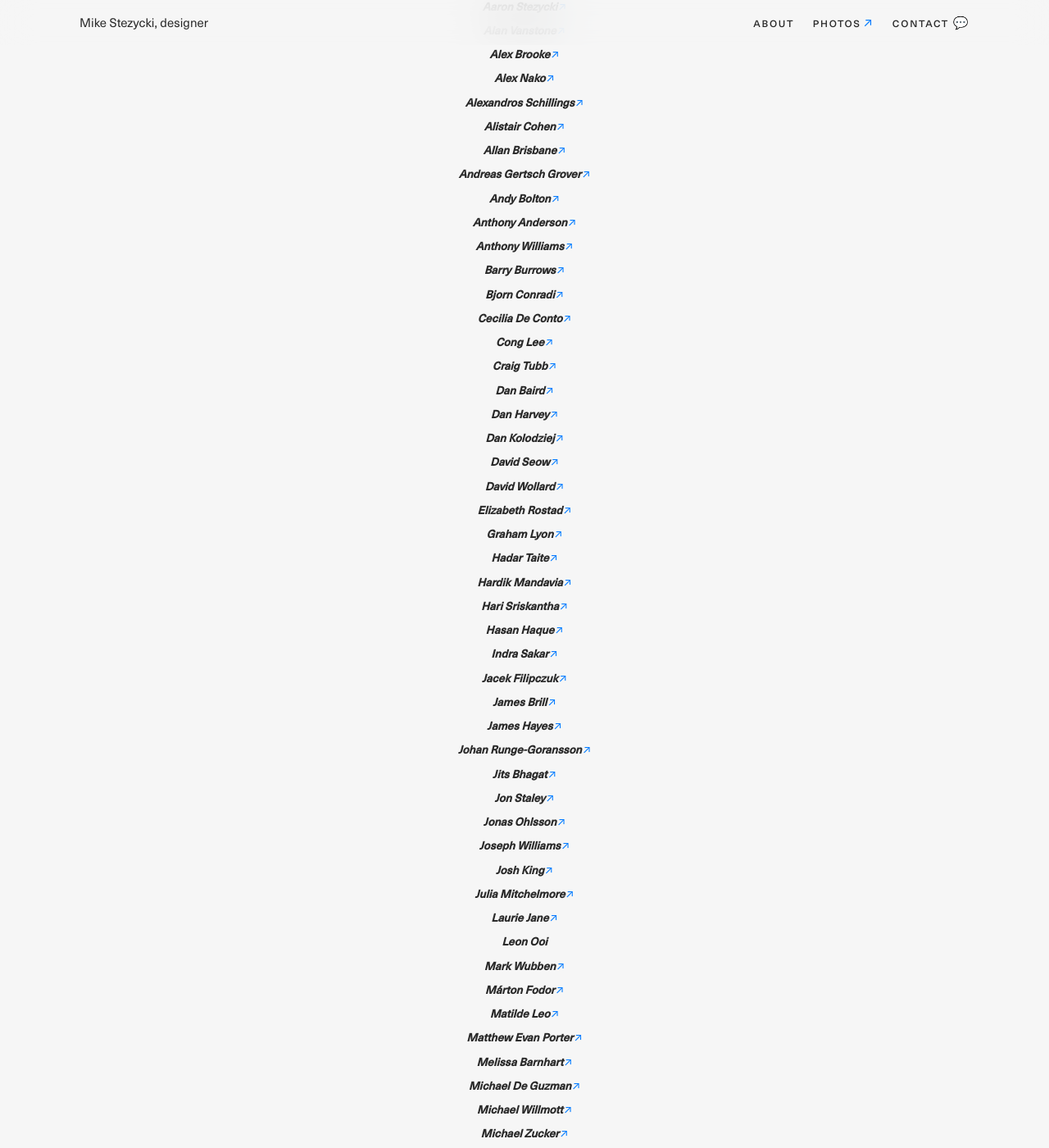
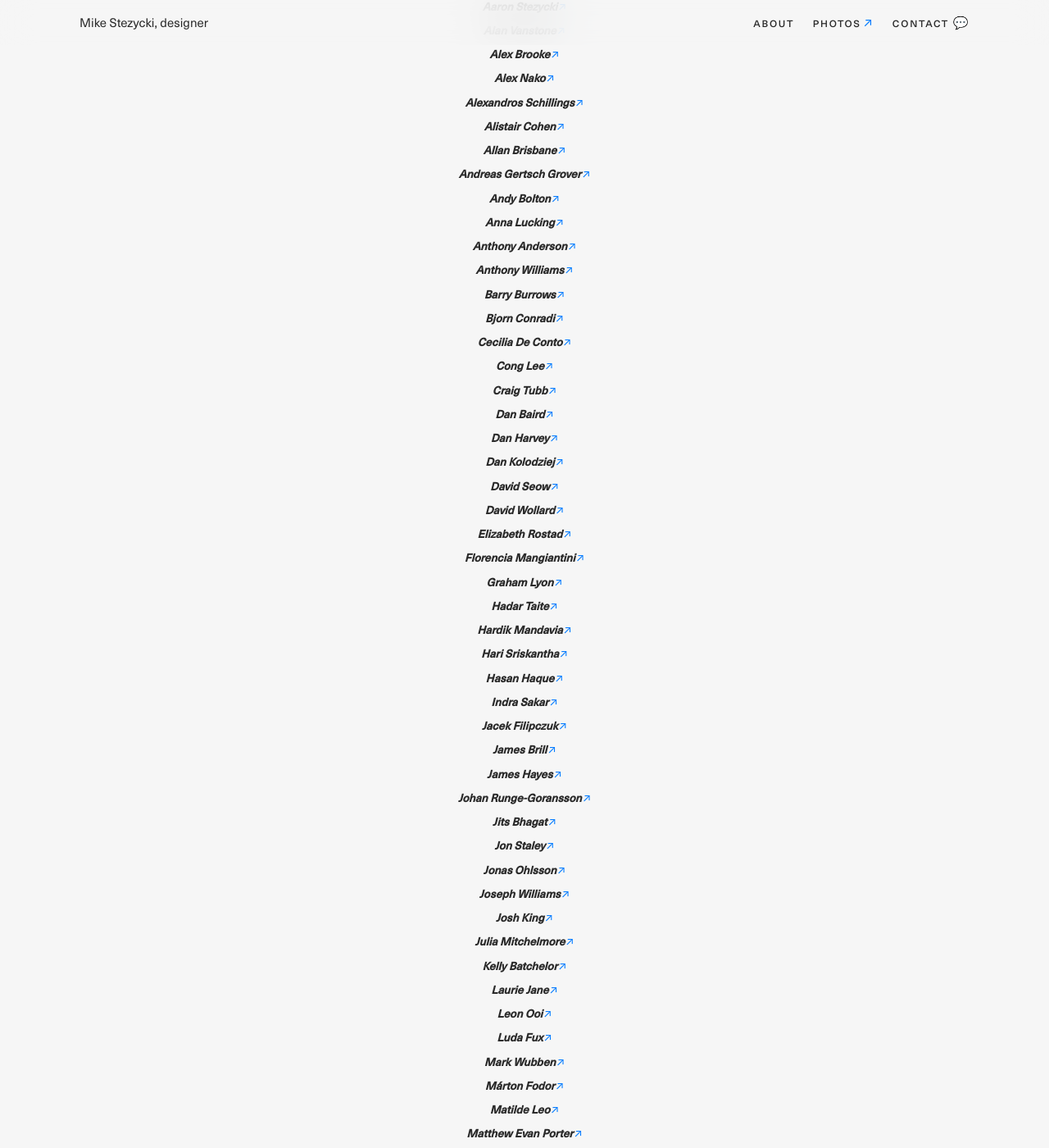
Before and after one commit to mr-stezz/mr-stezz.github.io, a Jekyll site: the page built from about.md, in a window 1280 px wide and 1400 px high, scrolled down 4049 px. Shown: the whole window at 82% size. Built offline with Jekyll 4.4.1, drawn with Linux system fonts in a browser that asks for light colours.

Commit message:
Add some more folks to my work with again list and fix a link

```diff
--- a/_includes/_section.people-id-work-with-again.html
+++ b/_includes/_section.people-id-work-with-again.html
@@ -12,7 +12,7 @@
       <li class="work-list-item"><a href="https://www.linkedin.com/in/andreasgertschgrover/" class="work-list-link">Andreas Gertsch Grover</a></li>
       <li class="work-list-item"><a href="https://andybolton.dev/" class="work-list-link">Andy Bolton</a></li>
       <!-- <li class="work-list-item"><a href="https://github.com/AnjanaHewage" class="work-list-link">Anjana Hewage</a></li> -->
-      <!-- <li class="work-list-item"><a href="https://github.com/ALucking1" class="work-list-link">Anna Lucking</a></li> -->
+      <li class="work-list-item"><a href="https://github.com/ALucking1" class="work-list-link">Anna Lucking</a></li>
       <li class="work-list-item"><a href="https://www.linkedin.com/in/anthonyandersonproduct" class="work-list-link">Anthony Anderson</a></li>
       <li class="work-list-item"><a href="https://github.com/abitgone" class="work-list-link">Anthony Williams</a></li>
       <li class="work-list-item"><a href="https://uk.linkedin.com/in/barry-burrows-98359a3b" class="work-list-link">Barry Burrows</a></li>
@@ -26,7 +26,7 @@
       <li class="work-list-item"><a href="https://github.com/davidseow" class="work-list-link">David Seow</a></li>
       <li class="work-list-item"><a href="https://github.com/darve" class="work-list-link">David Wollard</a></li>
       <li class="work-list-item"><a href="https://uk.linkedin.com/in/elizabeth-rostad-75564199" class="work-list-link">Elizabeth Rostad</a></li>
-      <!-- <li class="work-list-item"><a href="#" class="work-list-link">Florencia Mangiantini</a></li> -->
+      <li class="work-list-item"><a href="https://www.linkedin.com/in/florencia-mangiantini-55711812/" class="work-list-link">Florencia Mangiantini</a></li>
       <li class="work-list-item"><a href="https://uk.linkedin.com/in/grahamlyon" class="work-list-link">Graham Lyon</a></li>
       <li class="work-list-item"><a href="https://il.linkedin.com/in/hadar-taite" class="work-list-link">Hadar Taite</a></li>
       <li class="work-list-item"><a href="https://uk.linkedin.com/in/hardik-mandavia-072a9581" class="work-list-link">Hardik Mandavia</a></li>
@@ -44,10 +44,10 @@
       <li class="work-list-item"><a href="https://github.com/faooful" class="work-list-link">Joseph Williams</a></li>
       <li class="work-list-item"><a href="https://github.com/KingJoshCT" class="work-list-link">Josh King</a></li>
       <li class="work-list-item"><a href="https://github.com/juliamitchelmore" class="work-list-link">Julia Mitchelmore</a></li>
-      <!-- <li class="work-list-item"><a href="#" class="work-list-link">Kelly Batchelor</a></li> -->
+      <li class="work-list-item"><a href="https://www.linkedin.com/in/kelly-batchelor-37b09282/" class="work-list-link">Kelly Batchelor</a></li>
       <li class="work-list-item"><a href="https://twitter.com/lauriejane" class="work-list-link">Laurie Jane</a></li>
-      <li class="work-list-item"><a href="#" class="work-list-link">Leon Ooi</a></li>
-      <!-- <li class="work-list-item"><a href="https://github.com/fuxlud" class="work-list-link">Luda Fux</a></li> -->
+      <li class="work-list-item"><a href="https://www.linkedin.com/in/leon-o-333586/" class="work-list-link">Leon Ooi</a></li>
+      <li class="work-list-item"><a href="https://github.com/fuxlud" class="work-list-link">Luda Fux</a></li>
       <li class="work-list-item"><a href="https://github.com/novemberborn" class="work-list-link">Mark Wubben</a></li>
       <li class="work-list-item"><a href="https://www.linkedin.com/in/martonfodor" class="work-list-link">Márton Fodor</a></li>
       <li class="work-list-item"><a href="https://www.linkedin.com/in/mathildeleo/" class="work-list-link">Matilde Leo</a></li>
```
